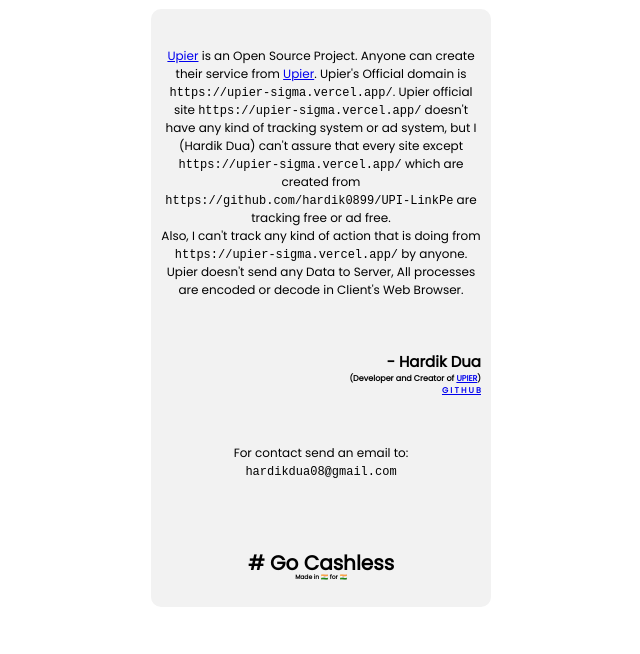
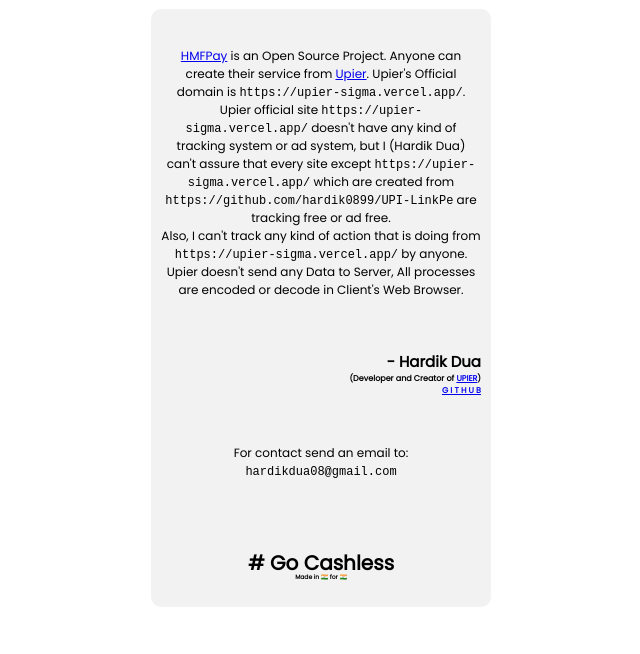
Before and after one commit to ThiruXD/HMF-Pay, a website: page tos/index.html in a window 1280 px wide. Shown: the part 103-757 px from the top of the page, without its empty margins (319-959 px from the left). Drawn offline with nearby package versions, Linux system fonts and the light colour scheme.

Commit message:
Update index.html

```diff
--- a/tos/index.html
+++ b/tos/index.html
@@ -22,7 +22,7 @@
         </h1>
     </div>
     <div id="content" class="contentdiv">
-        <p class="txt"><br><a href="https://github.com/hardik0899/UPI-LinkPe">Upier</a> is an Open Source Project. Anyone can create their service from <a href="https://github.com/hardik0899/UPI-LinkPe">Upier</a>. Upier's Official domain is <tt>https://upier-sigma.vercel.app/</tt>. Upier
+        <p class="txt"><br><a href="https://github.com/ThiruXD/HMF-Pay">HMFPay</a> is an Open Source Project. Anyone can create their service from <a href="https://github.com/ThiruXD/HMF-Pay">Upier</a>. Upier's Official domain is <tt>https://upier-sigma.vercel.app/</tt>. Upier
             official site <tt>https://upier-sigma.vercel.app/</tt> doesn't have any kind of tracking system or ad system, but I (Hardik Dua) can't assure that every site except <tt>https://upier-sigma.vercel.app/</tt> which are created from <tt>https://github.com/hardik0899/UPI-LinkPe</tt> are tracking free
             or ad free. <br> Also, I can't track any kind of action that is doing from <tt>https://upier-sigma.vercel.app/</tt> by anyone.
             <br>Upier doesn't send any Data to Server, All processes are encoded or decode in Client's Web Browser.<br><br>
```
